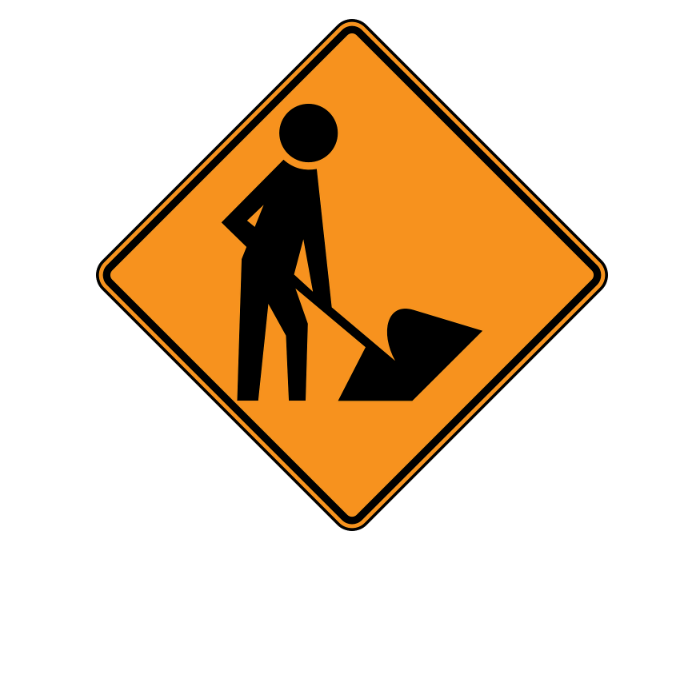
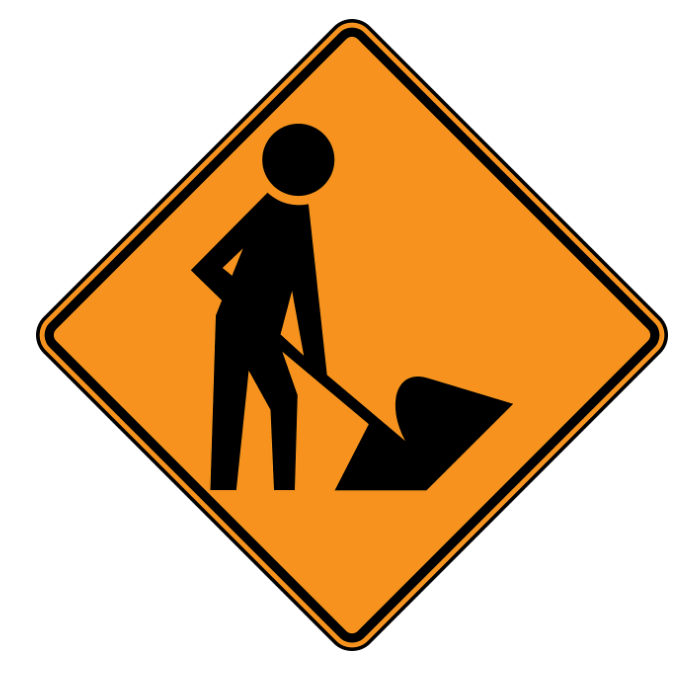
Before and after one commit to addallaa/website, a plain HTML site: page index.html in a window 1280 px wide. Shown: the part 61-750 px from the top of the page, without its empty margins (288-988 px from the left). Drawn offline with Linux system fonts and the light colour scheme.

Commit message:
Setting the image width to 50%

```diff
--- a/index.html
+++ b/index.html
@@ -13,7 +13,7 @@
 </h1>
 
 <img src="work-98936_1280.png" alt="Under Construction"
-     style="width: 512px; height: 512px;
+     style="width: 50%;
             display: block; margin-left: auto; margin-right: auto">
 
 </body>
```
